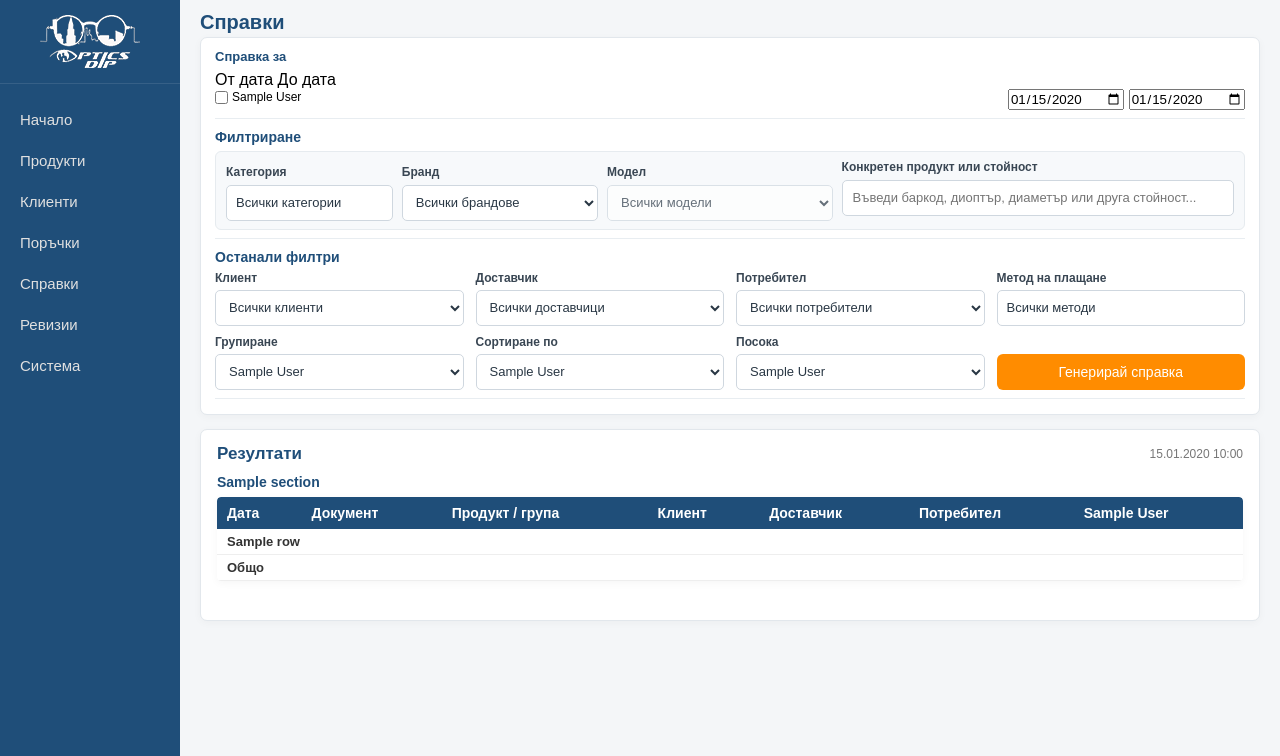
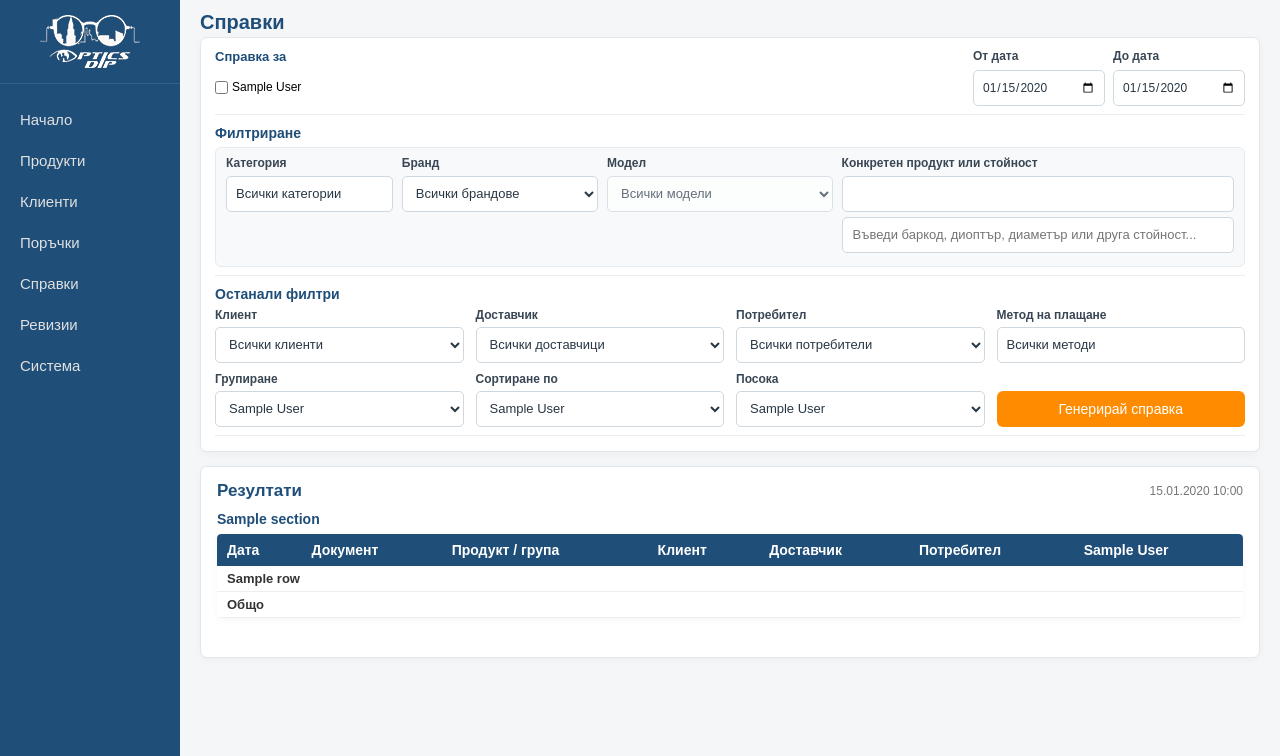
Before and after one commit to kirilkitanov/optics_app, a Spring app: page /reports/reports in a window 1280 px wide. Shown: the part 44-800 px from the top of the page. Run offline with Thymeleaf, Linux system fonts and the light colour scheme; the template is opened without the code that fills it: most values are stand-ins (such as "Sample title", 1, 10 or a date in 2020); data that the repository does not hold is empty.

Commit message:
Align report date and product filter controls

```diff
--- a/src/main/resources/static/css/report-page.css
+++ b/src/main/resources/static/css/report-page.css
@@ -676,3 +676,128 @@
 @media (max-width: 520px) {
     .report-page .report-page-header .report-date-field { flex: 1 1 0; width: auto; }
 }
+
+
+/* Precise alignment of report source and product filters */
+.report-page .report-page-header {
+    display: flex;
+    align-items: center;
+    justify-content: flex-start;
+    margin-bottom: 7px;
+}
+
+.report-sources .report-source-heading {
+    display: flex;
+    align-items: center;
+    justify-content: space-between;
+    gap: 16px;
+    margin-bottom: 5px;
+}
+
+.report-sources .report-source-heading h3 {
+    margin: 0;
+}
+
+.report-sources .report-date-labels,
+.report-sources .report-date-inputs {
+    display: grid;
+    grid-template-columns: repeat(2, 132px);
+    gap: 8px;
+}
+
+.report-sources .report-date-labels {
+    color: #394653;
+    font-size: 12px;
+    font-weight: 600;
+    line-height: 15px;
+}
+
+.report-sources .report-source-toolbar {
+    display: flex;
+    align-items: center;
+    justify-content: space-between;
+    gap: 12px;
+}
+
+.report-sources .report-checkbox-grid {
+    flex: 1 1 auto;
+    min-width: 0;
+    padding-top: 0;
+    align-items: center;
+}
+
+.report-sources .report-date-inputs input {
+    display: block;
+    width: 100%;
+    height: 36px;
+    box-sizing: border-box;
+    padding: 6px 8px;
+    border: 1px solid #cfd7df;
+    border-radius: 5px;
+    background: #fff;
+    color: #293744;
+    font-size: 12px;
+}
+
+.report-product-filters {
+    align-items: start;
+}
+
+.report-product-filters > label,
+.report-product-filters > .report-category-field {
+    align-self: start;
+    justify-content: flex-start;
+    margin: 0;
+    gap: 5px;
+}
+
+.report-product-filters > label > span,
+.report-product-filters > .report-category-field > .report-filter-label {
+    display: block;
+    height: 15px;
+    min-height: 15px;
+    line-height: 15px;
+    margin: 0;
+}
+
+.report-product-filters .report-product-picker,
+.report-product-filters .report-category-picker {
+    margin: 0;
+    padding: 0;
+}
+
+.report-product-filters .report-product-search,
+.report-product-filters .report-category-trigger,
+.report-product-filters > label > select {
+    display: block;
+    height: 36px;
+    margin: 0;
+}
+
+@media (max-width: 760px) {
+    .report-sources .report-source-heading,
+    .report-sources .report-source-toolbar {
+        align-items: flex-start;
+    }
+
+    .report-sources .report-date-labels,
+    .report-sources .report-date-inputs {
+        grid-template-columns: repeat(2, minmax(110px, 1fr));
+    }
+}
+
+@media (max-width: 520px) {
+    .report-sources .report-source-heading {
+        flex-direction: column;
+        align-items: stretch;
+    }
+
+    .report-sources .report-source-toolbar {
+        flex-direction: column;
+        align-items: stretch;
+    }
+
+    .report-sources .report-date-inputs {
+        width: 100%;
+    }
+}
```
